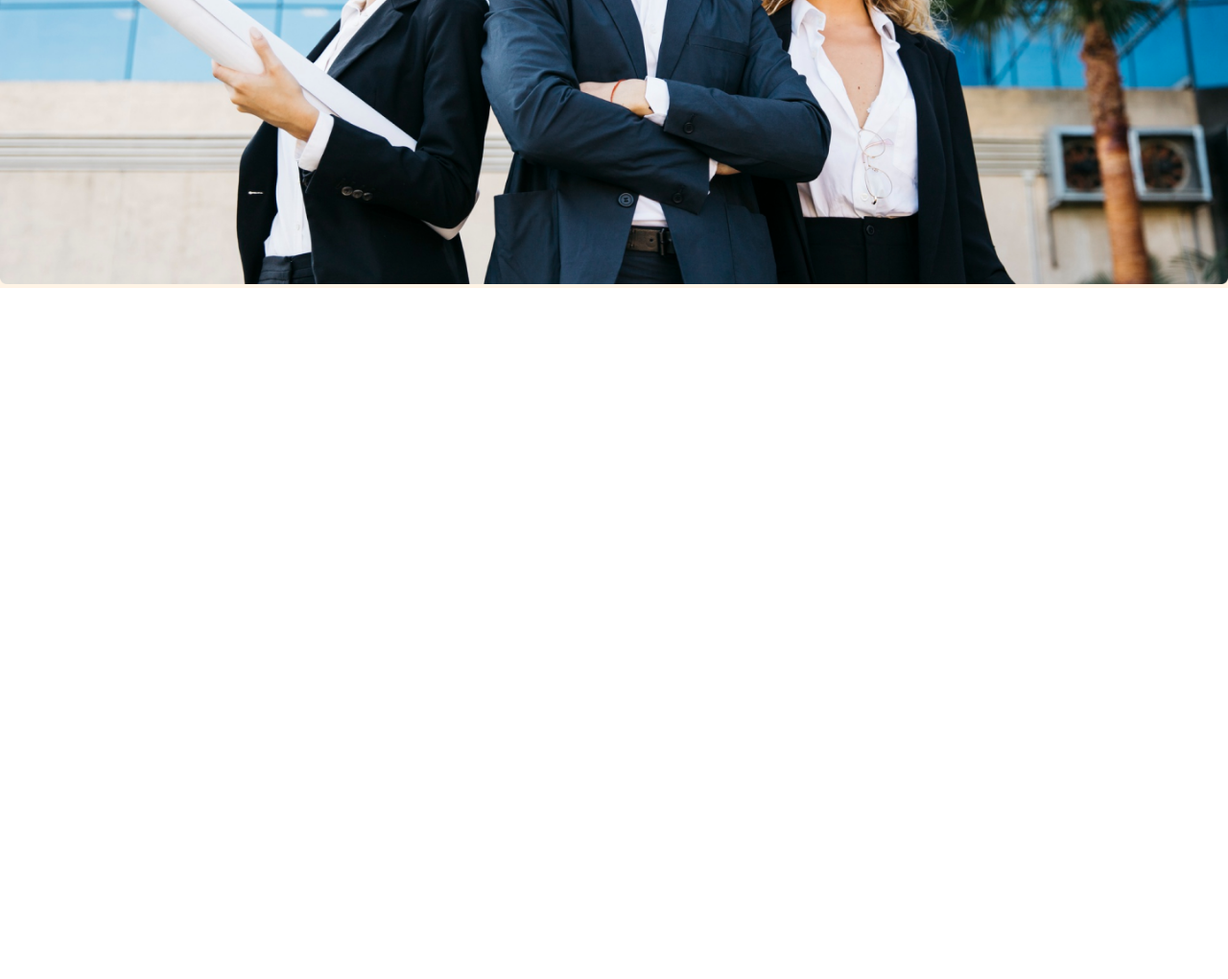
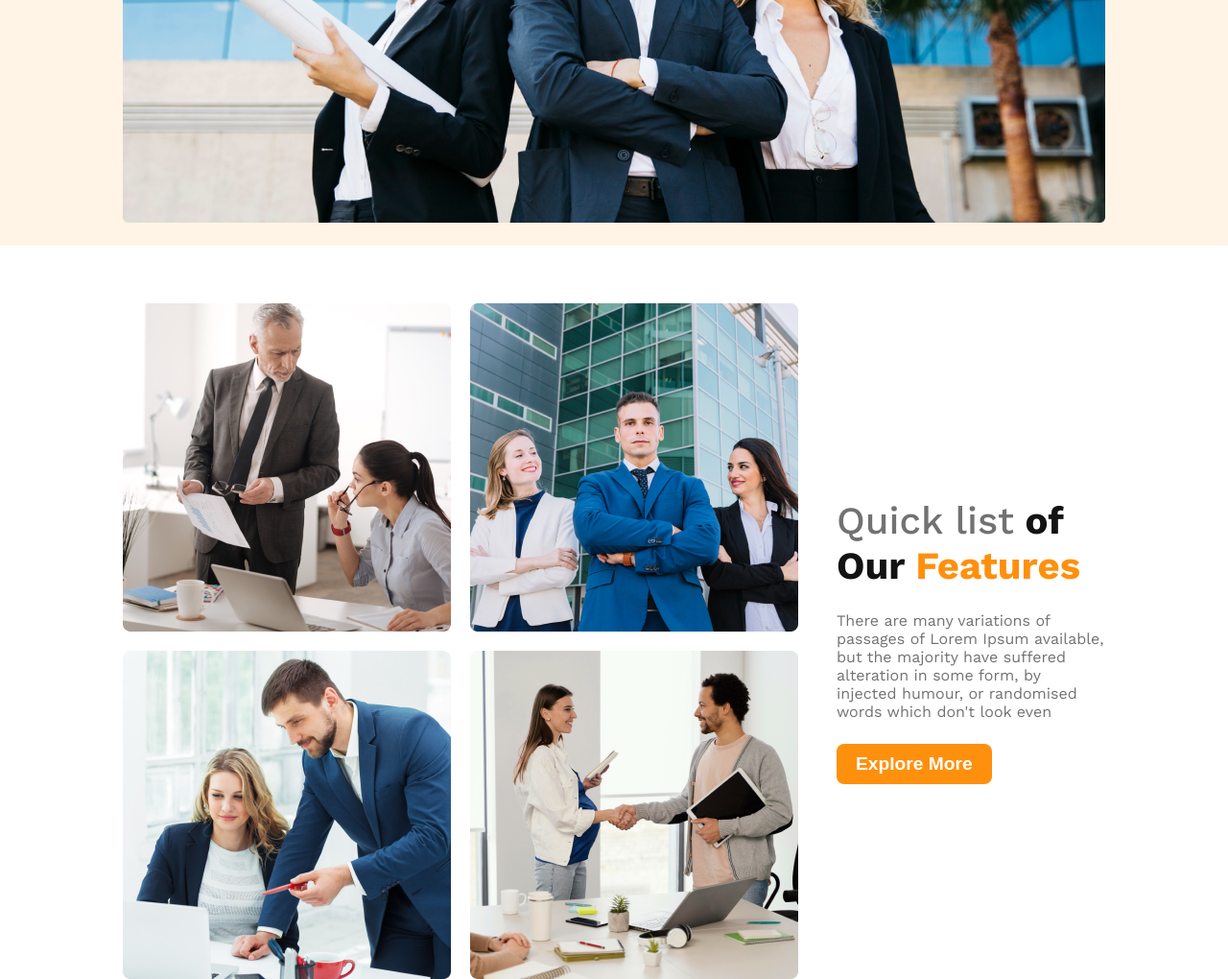
Before and after one commit to hrhabib0/architects-website, a plain HTML site: page index.html in a window 1280 px wide. Shown: the part 714-1734 px from the top of the page at 96% size. Before the commit the page ends 1014 px from the top, so only its background shows below. Drawn offline with nearby package versions, Linux system fonts and the light colour scheme.

Commit message:
responsive check and features section

```diff
--- a/index.html
+++ b/index.html
@@ -11,7 +11,7 @@
     <!-- Header Section Design -->
     <header class="header-section">
         <!-- Navbar section start -->
-        <nav class="navbar display-flex">
+        <nav class="navbar width-container display-flex">
             <div class="brand-logo">
                 <h2 class="brand-title">G3 Architects</h2>
             </div>
@@ -32,15 +32,27 @@
             <p class="banner-subtitle text-subtitle-color">There are many variations of passages of Lorem Ipsum available, but the majority have suffered alteration in some form, by injected humour, or randomised words which don't look even</p>
             <button class="primary-button">Explore More</button>
         </div>
-        <div class="banner-image-container">
+        <div class="banner-image-container width-container">
             <img src="./images/banner.png" alt="Website banner" class="banner-image">
         </div>
     </header>
 
 
-    <main>
-
-    </main>
+    <section class="team-features">
+        <div class="features-content-container width-container display-flex">
+            <div class="team-image-container">
+                <img src="./images/team1.png" alt="Number one team image" class="team-image">
+                <img src="./images/team2.png" alt="Number two team image" class="team-image">
+                <img src="./images/team3.png" alt="Number three team image" class="team-image">
+                <img src="./images/team4.png" alt="Number four team image" class="team-image">
+            </div>
+            <div class="team-text-container">
+                <h1 class="team-features-title"><span id="quick-list">Quick list</span> of Our <span id="features-text">Features</span></h1>
+                <p class="team-features-subtitle text-subtitle-color">There are many variations of passages of Lorem Ipsum available, but the majority have suffered alteration in some form, by injected humour, or randomised words which don't look even</p>
+                <button class="primary-button">Explore More</button>
+            </div>
+        </div>
+    </section>
 
 
     <footer>
--- a/style.css
+++ b/style.css
@@ -13,7 +13,10 @@
   padding: 0px;
   box-sizing: border-box;
 }
-
+.width-container{
+  width: 80%;
+  margin: 0px auto;
+}
 .display-flex{
   display: flex;
 }
@@ -46,7 +49,7 @@
 /* Header part section styles */
 .header-section{
   background-color: rgba(255, 144, 14, 0.1);
-
+  padding-bottom: 20px;
 }
 
 
@@ -54,8 +57,7 @@
 .navbar{
   justify-content: space-between;
   align-items: center;
-  width: 80%;
-  margin: 0px auto;
+  padding: 20px 0px;
 }
 .brand-title{
   font-weight: bold;
@@ -66,6 +68,7 @@
   margin-right: 40px;
 }
 .menu-link{
+  color: #727272;
   text-decoration: none;
   font-size: 0.9rem;
 }
@@ -74,9 +77,9 @@
 /* Banner Section Design */
 .banner-content-container{
   max-width: 500px;
-  margin: 0px auto;
+  margin: 40px auto;
   text-align: center;
-  margin-bottom: 60px;
+  /* margin-bottom: 60px; */
 }
 .banner-title{
   font-size: 3.5rem;
@@ -110,3 +113,52 @@
     margin-left: 20px;
   }
 }
+
+
+
+
+/* Team features section design */
+.features-content-container{
+  align-items: center;
+  gap: 40px;
+  margin-top: 60px;
+}
+.team-image-container{
+  display: grid;
+  grid-template-columns: repeat(2, 1fr);
+  gap: 20px;
+}
+
+.team-text-container{
+  max-width: 570px;
+}
+.team-features-title{
+  font-size: 2.5rem;
+  font-weight: bold;
+  color: #131313;
+}
+#quick-list{
+  font-weight: 500;
+  color: #727272;
+}
+#features-text{
+  color: #FF900E;
+}
+.team-features-subtitle{
+  margin: 24px 0px;
+}
+
+/* Team features section Responsive design */
+@media screen and (max-width: 992px) {
+  .features-content-container{
+    flex-direction: column;
+  }
+  .team-text-container{
+    margin-left: 30px;
+  }
+}
+@media screen and (max-width: 768px) {
+  .team-image-container{
+    grid-template-columns: repeat(1, 1fr);
+  }
+}
```
